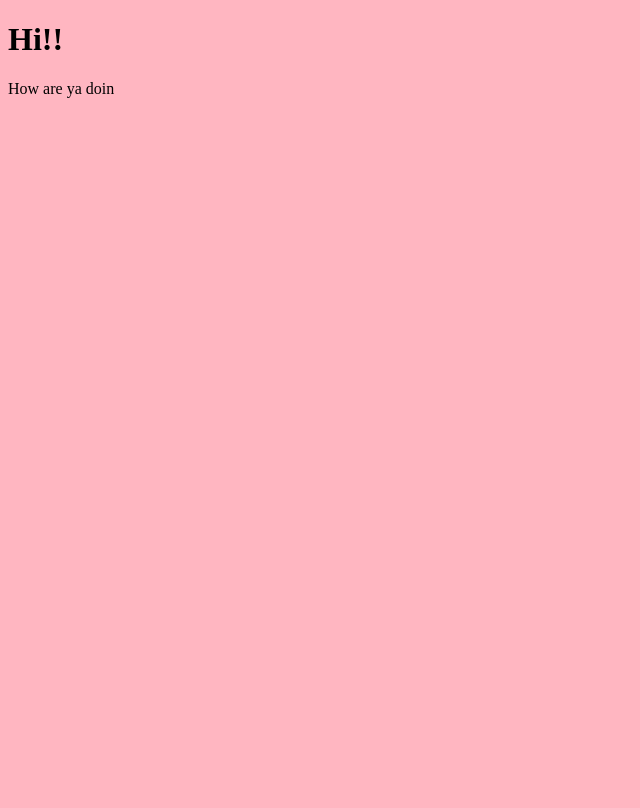
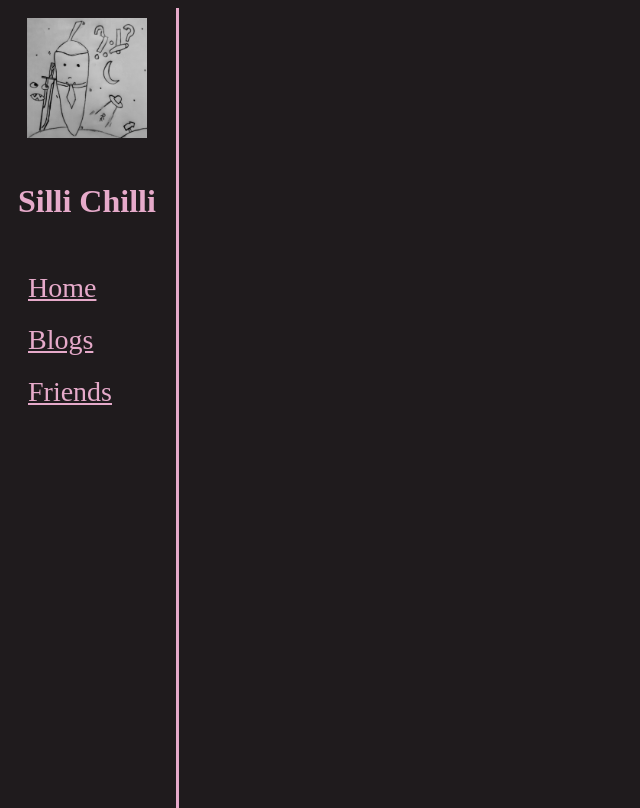
Before and after one commit to Ashifkhan31/silli-chilli, a plain HTML site: page index.html in a window 1280 px wide. Shown: the whole page, without its empty margins (0-640 px from the left). Drawn offline with Linux system fonts and the light colour scheme.

Commit message:
added sidebar

```diff
--- a/index.html
+++ b/index.html
@@ -2,13 +2,22 @@
 <html>
 
 <head>
-  <title>Silli Chilli's Site</title>
+  <title>Silli Chilli</title>
   <link rel="stylesheet" href="style.css">
 </head>
 
 <body>
-  <h1>Hi!!</h1>
-  <p>How are ya doin</p>
+  <div class="main-container">
+    <div class="left-container">
+      <div class="profile"> <img src="profile.webp" alt="A silli chilli" width="120" height="120"> </div>
+      <div class="profile"> <h1>Silli Chilli</h1> </div>
+      <div class="links">
+        <div> <a href="url">Home</a> </div>
+        <div> <a href="url">Blogs</a> </div>
+        <div> <a href="url">Friends</a> </div>
+    </div>
+    </div>
+  </div>
 </body>
 
 </html>
--- a/style.css
+++ b/style.css
@@ -1,3 +1,38 @@
+HTML {
+  Height:100%;
+}
+
 body {
-  background-color: lightpink;
+  background-color: #1f1b1d;
+  color: #e6aaca;
+  Height:100%;
 }
+
+.main-container {
+  display: flex;
+  flex-direction: row;
+  Height:100%;
+}
+
+.left-container {
+  display: flex;
+  flex-direction: column;
+  border-right: solid;
+}
+
+.left-container div {
+  padding: 10px;
+  padding-right: 20px;
+}
+
+.profile {
+  align-self: center;
+}
+
+a:link{
+  color: #e6aaca;
+}
+
+.links {
+  font-size: 28px;
+}
```
Also changed, not shown: profile.webp (added).
